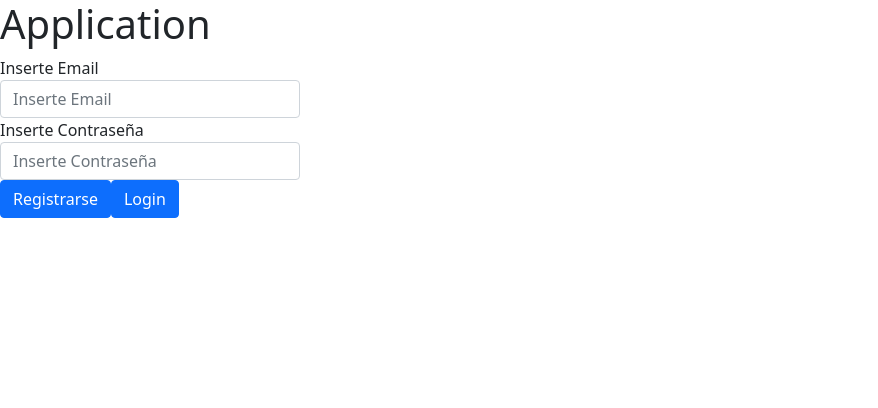
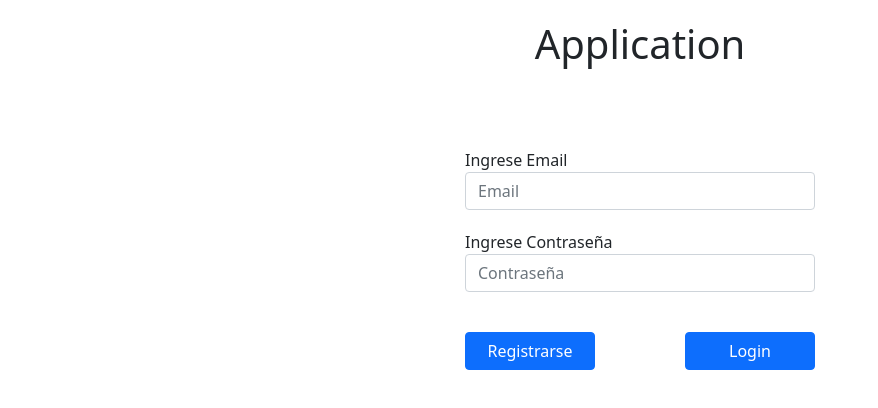
Before and after one commit to alann1410/EstructuraReact, a React (Create React App) app: page / in a window 1280 px wide. Shown: the top 408 px of the page, without its empty margins (0-878 px from the left). Built offline with nearby package versions, Linux system fonts and the light colour scheme.

Commit message:
cambios visuales

```diff
--- a/package.json
+++ b/package.json
@@ -13,6 +13,7 @@
     "@types/react-dom": "^17.0.9",
     "bootstrap": "^5.1.3",
     "react": "^17.0.2",
+    "react-bootstrap-validation": "^0.1.11",
     "react-dom": "^17.0.2",
     "react-hook-form": "^7.17.4",
     "react-scripts": "4.0.3",
--- a/src/components/App.css
+++ b/src/components/App.css
@@ -1,3 +1,33 @@
 .formLogin{
-    width: 300px;
+    width: 350px;
+    justify-content: center;
+    left: 0;
+    right: 0;
+    margin: auto;
+    margin-top: 60px;
 }
+
+.titleLogin{
+    text-align: center;
+    width: 100%;
+    margin-top: 20px;
+}
+
+.labelTextbox{
+    margin-top:20px;
+}
+
+.buttonLogin{
+    margin-top:40px;
+    width: 130px;
+}
+
+.forCompleteLogin{
+    display: block;
+}
+
+.buttonsLogin{
+    display:flex;
+    justify-content: space-between;
+
+}
--- a/src/components/App.tsx
+++ b/src/components/App.tsx
@@ -10,8 +10,10 @@ interface Props{
 function App({title}: Props) {
   return (
     <div>
-    <h1>{title}</h1>
-    <Login />
+      <div className="titleLogin">
+        <h1>{title}</h1>
+      </div>
+        <Login />
     </div>
   );
 }
--- a/src/components/Atoms/buttons/buttons.tsx
+++ b/src/components/Atoms/buttons/buttons.tsx
@@ -1,4 +1,5 @@
 import React, {useState, Fragment, Component} from 'react' //useState = para inicializar una variable, Fragment = para no encapsular el html en un div
+import Button from 'react-bootstrap/Button';
 
 // const buttonLogin : React.FunctionComponent = () => {
 
@@ -27,20 +28,25 @@ import React, {useState, Fragment, Component} from 'react' //useState = para ini
 interface text{
     text: string
 }
+interface style{
+    style: string
+}
+
+
 
 function ButtonLogin ({text}: text){
     return (
         <Fragment>
-            <button type="button" className="btn btn-primary">{text}</button>
+            <button type="button" className="buttonLogin btn btn-primary">{text}</button>
         </Fragment>
     );
 }
 
 
-function ButtonRegistrer ({text}: text){
+const ButtonRegistrer  = ({text}: text, {style}: style) => {
     return (
-        <Fragment>
-            <button type="button" className="btn btn-secondary">{text}</button>
+        <Fragment >
+            <Button className="buttonLogin" variant="secondary">{text}</Button>
         </Fragment>
     );
 }
@@ -48,7 +54,7 @@ function ButtonRegistrer ({text}: text){
 function ButtonCancel ({text}: text){
     return (
         <Fragment>
-            <button type="button" className="btn btn-primary">{text}</button>
+            <button className="buttonLogin" type="button">{text}</button>
         </Fragment>
     );
 }
--- /dev/null
+++ b/src/components/Atoms/buttons/buttonsAux.tsx
@@ -0,0 +1,19 @@
+import React, {useState, Fragment, Component} from 'react'
+import Button from 'react-bootstrap/Button';
+
+interface text{
+    text: string
+}
+
+
+
+
+function ButtonLoginAux ({text}: text){
+    return (
+        <Fragment>
+            <button type="button" className="btn btn-secondary">{text}</button>
+        </Fragment>
+    );
+}
+
+export default ButtonLoginAux;
--- a/src/components/Atoms/labels/labels.tsx
+++ b/src/components/Atoms/labels/labels.tsx
@@ -7,7 +7,7 @@ interface text{
 function TitleTextbox({text}: text){
     return (
     <Fragment>
-        <label>{text}</label>
+        <label className="labelTextbox">{text}</label>
     </Fragment>
     );
 }
--- a/src/components/Templates/login.tsx
+++ b/src/components/Templates/login.tsx
@@ -4,6 +4,7 @@ import Password from "../Atoms/textbox/textbox";
 import TitleTextbox from "../Atoms/labels/labels";
 import ButtonLogin from '../Atoms/buttons/buttons';
 import ButtonRegistrer from '../Atoms/buttons/buttons';
+import ButtonLoginAux from '../Atoms/buttons/buttonsAux';
 
 
 function Login() {
@@ -11,28 +12,32 @@ function Login() {
     <Fragment>
         <div className ="formLogin">
             <form>
+                <div className="forCompleteLogin">
                     <div className="form-group">
                         <TitleTextbox
-                        text = 'Inserte Email'
+                            text = 'Ingrese Email'
                         />
                         <GenericTextbox
-                        title = 'Inserte Email'
+                            title = 'Email'
                         />
                     </div>
                     <div className="form-group">
                         <TitleTextbox
-                        text = 'Inserte Contraseña'
+                            text = 'Ingrese Contraseña'
                         />
                         <Password
-                        title = 'Inserte Contraseña'
+                            title = 'Contraseña'
                         />
                     </div>
+                </div>
+                <div className="buttonsLogin">
                     <ButtonRegistrer
                         text = 'Registrarse'
                     />
                     <ButtonLogin
                         text = 'Login'
                     />
+                </div>
             </form>
         </div>
     </Fragment>
```
Also changed, not shown: public/components/Atoms/css/style.css (deleted), 1 other file (tests, documents, lock files or other folders). Lines whose indentation alone changed are shown as unchanged.
